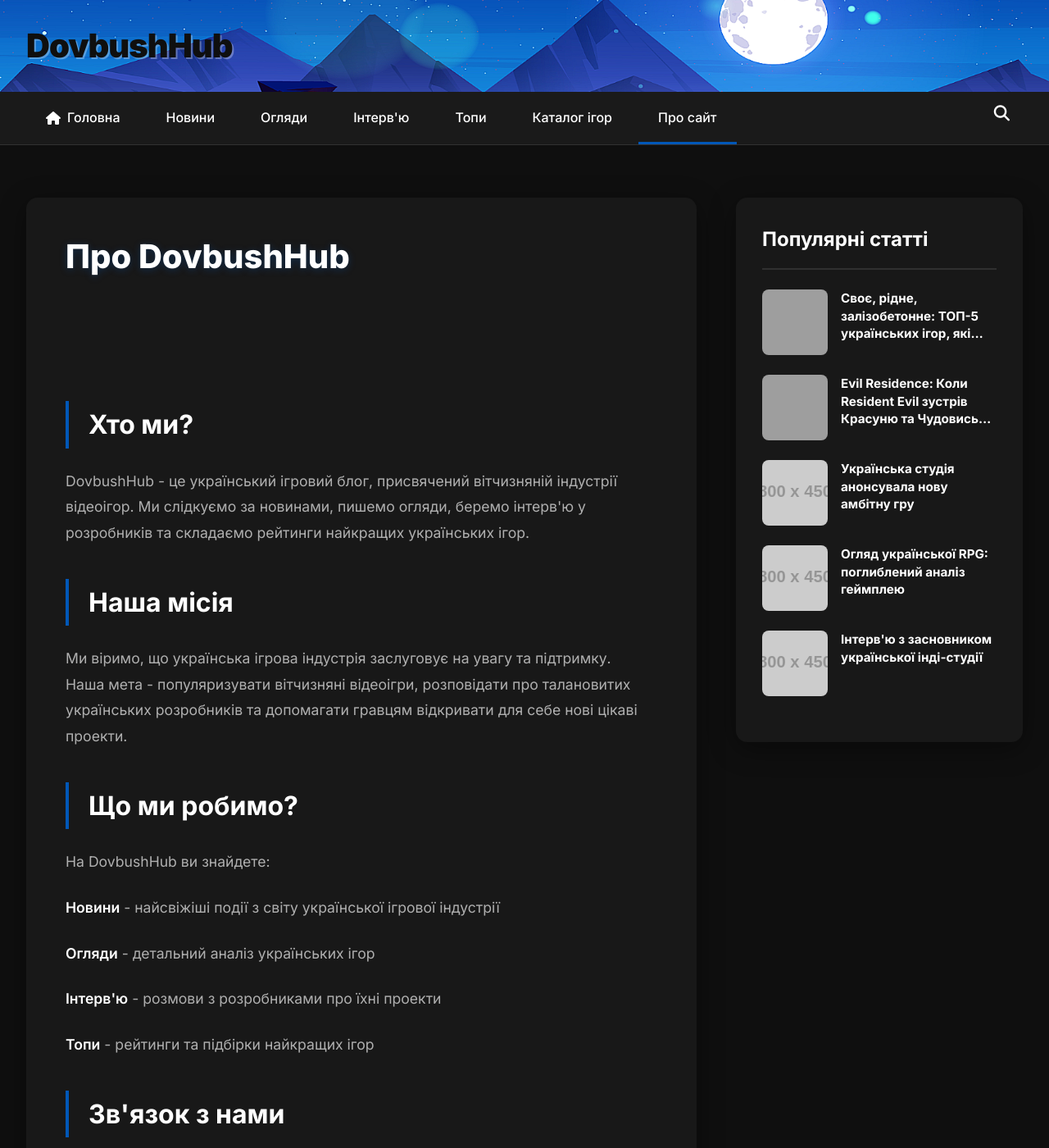
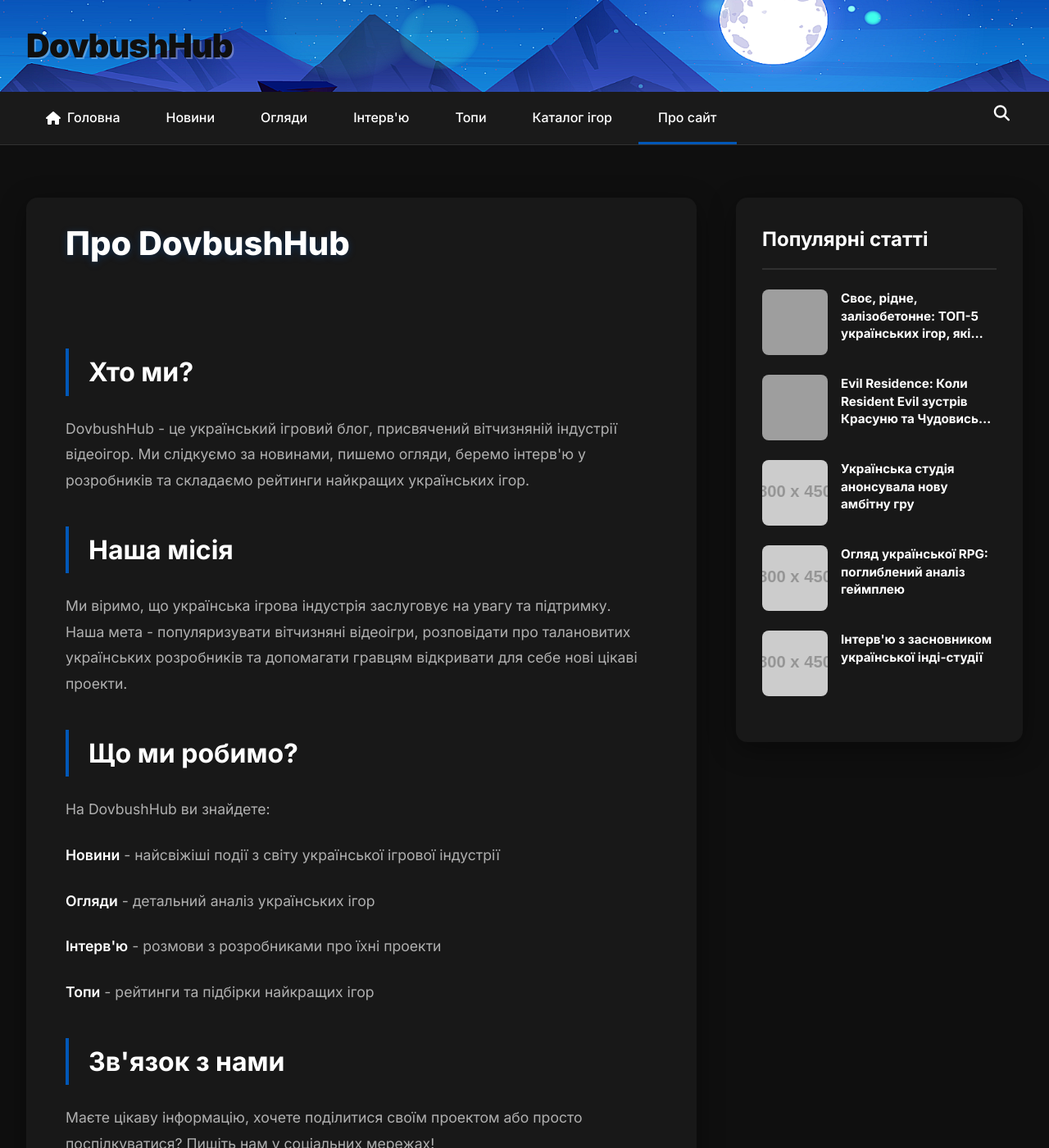
Before and after one commit to dovbush-media/dovbush-media.github.io, a Jekyll site: the page built from about.html, in a window 1280 px wide and 1400 px high. Shown: the whole window at 82% size. Built offline with Jekyll 4.4.1, drawn with Linux system fonts in a browser that asks for light colours; grey boxes are pictures that could not be loaded.

Commit message:
Update style.css

```diff
--- a/assets/css/style.css
+++ b/assets/css/style.css
@@ -178,6 +178,7 @@
 .section-slider {
   padding: 4rem 0;
   border-bottom: 1px solid rgba(255, 255, 255, 0.05);
+  position: relative;
 }
 .section-header {
   max-width: 1400px;
@@ -227,6 +228,71 @@
   transform: scale(1.1);
   box-shadow: 0 0 20px rgba(0, 87, 183, 0.5);
 }
+/* === READ MORE CARD === */
+.post-card.read-more-card {
+  min-width: 160px;
+  max-width: 160px;
+  background: transparent;
+  border: 2px dashed rgba(255, 255, 255, 0.15);
+  display: flex;
+  align-items: center;
+  justify-content: center;
+  box-shadow: none;
+  transition: all 0.3s ease;
+  align-self: center;
+  height: 130px;
+}
+
+.post-card.read-more-card:hover {
+  border-color: var(--accent-blue);
+  background: rgba(0, 87, 183, 0.08);
+  transform: scale(1.04) translateY(-3px);
+  box-shadow: 0 6px 24px rgba(0, 87, 183, 0.2);
+}
+
+.read-more-link {
+  display: flex !important;
+  align-items: center;
+  justify-content: center;
+  width: 100%;
+  height: 100%;
+  text-decoration: none !important;
+  color: var(--text-primary) !important;
+}
+
+.read-more-content {
+  display: flex;
+  flex-direction: column;
+  align-items: center;
+  gap: 6px;
+  padding: 1rem;
+}
+
+.read-more-content i {
+  font-size: 1.5rem;
+  color: var(--accent-blue);
+  transition: transform 0.3s ease;
+}
+
+.post-card.read-more-card:hover .read-more-content i {
+  transform: translateX(5px);
+}
+
+.read-more-content h3 {
+  font-size: 0.9rem;
+  font-weight: 700;
+  margin: 0;
+  text-align: center;
+  color: var(--text-primary);
+}
+
+.read-more-content p {
+  font-size: 0.75rem;
+  color: var(--text-secondary);
+  margin: 0;
+  text-align: center;
+}
+
 .slider-wrapper {
   max-width: 1400px;
   margin: 0 auto;
@@ -608,7 +674,7 @@
 }
 
 .post-header {
-  padding: 3rem 3rem 2rem;
+  padding: 2rem 3rem 0.75rem;
 }
 
 .post-header h1 {
@@ -632,7 +698,7 @@
   font-size: 1.1rem;
   line-height: 1.8;
   color: var(--text-secondary);
-  padding: 3rem;
+  padding: 1.25rem 3rem 3rem;
   max-width: 800px;
 }
 
```
